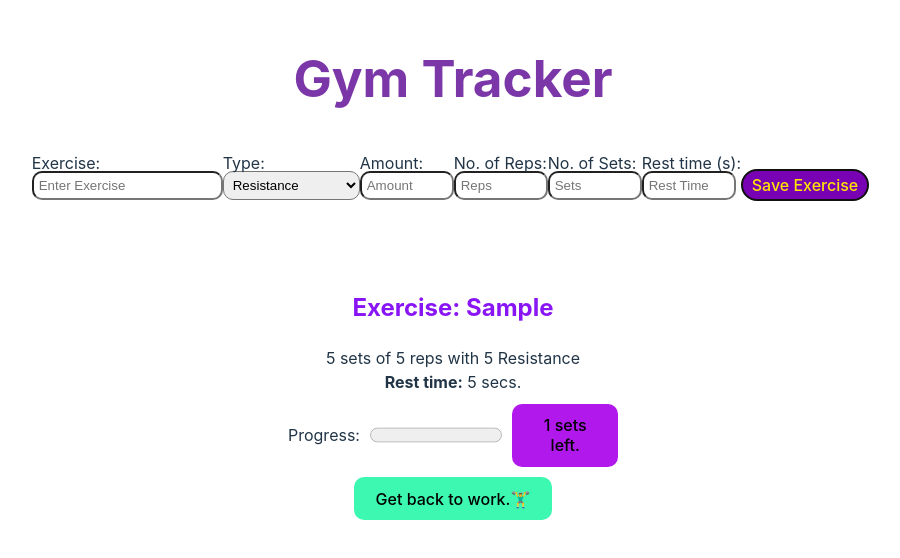
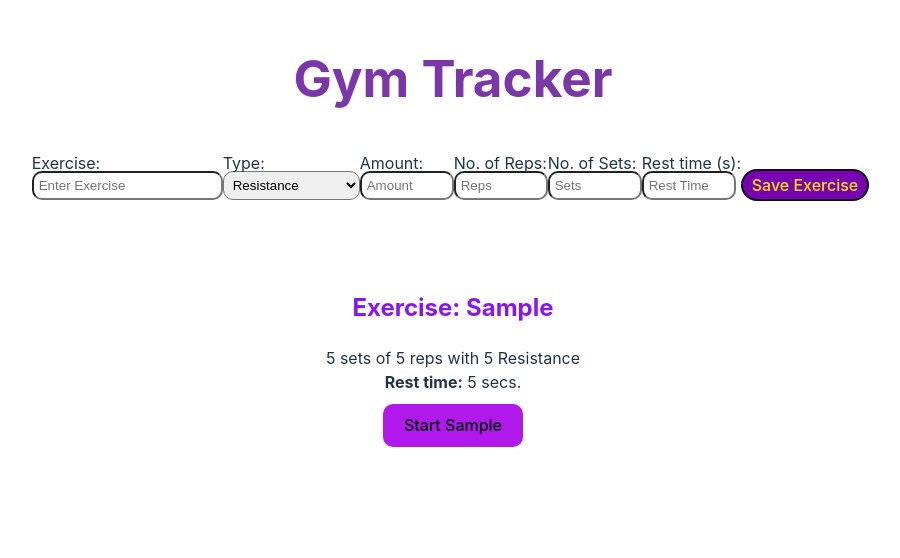
Before and after one commit to dav15jr/Gym-Tracker, a React (Vite) app: page / in a window 1280 px wide. Both pictures are taken after typing "Sample", "5", "5", "5", "5" into the empty fields and a click on the button "Save Exercise". Shown: the top 558 px of the page, without its empty margins (187-1087 px from the left). Built offline with nearby package versions, Linux system fonts and the light colour scheme.

Commit message:
Fixed functions to work with react upgrade.

```diff
--- a/src/components/Exercise.tsx
+++ b/src/components/Exercise.tsx
@@ -1,143 +1,107 @@
+import { useState} from 'react';
 import { ExerciseData } from '../types';
 
 // This component should have its own individual state...
 
 const Exercise = ({ workout }: { workout: ExerciseData } ) => {
+    const [excerciseStarted, setExcerciseStarted] = useState(false);
+    const [excerciseDone, setExcerciseDone] = useState(false);
+    const [timerDone, setTimerDone] = useState(false);
+    const [setDone, setSetDone] = useState(false);
+    const [restTime, setRestTime] = useState(workout.rest);
+    const [count, setCount] = useState(0);
+
+    const form = document.querySelector('form');
+    const formBtn = document.getElementById('formBtn');
 
 
-   const workFunctions = () => {
-        const startBtn = document.getElementById('startBtn')
-        const setBtn = document.getElementById('setBtn') as HTMLInputElement
-        const timerBtn = document.getElementById('timerBtn')
-        const infoDiv = document.getElementById('infoDiv')
-        const progressEle = document.getElementById('progressEle') as HTMLInputElement
-
-
-
-    // const progressBar = () => {    // create a progress bar and add it to its div element
-    //     progressEle.setAttribute("value", "0");
-    //     progressEle.setAttribute("max", `${sets}`);
-
-    //     document.getElementById(`${exeName}bar`).innerText = 'Progress:' ;
-    //     document.getElementById(`${exeName}bar`).appendChild(progressEle);
-    //     document.getElementById(`${exeName}bar`).appendChild(setBtn);
-    //   }
-
-  const showStartButton = () => {
-        startBtn.style.display = "initial";
-        startBtn.textContent = `Restart ${workout.exercise}`;
-        startBtn.addEventListener('click', resetExercise);
-      }
-
-  const showSetButton = () => {
-        const form = document.querySelector('form');
-        const formBtn = document.getElementById('formBtn');
+    const startExercise = () => {
+        setCount(0);
         formBtn.style.display = 'block';
         form.style.display = "none"
-        startBtn.style.display = "none";
-        setBtn.style.display = "block";
-        setBtn.textContent = `${count--} sets left.`
-        setBtn.addEventListener('click', countSets);
-        // progressBar();
-      }
+        setExcerciseStarted(true);
 
-      startBtn.addEventListener('click', showSetButton);
-
-  const toggleBtn = () => {
-        infoDiv.classList.toggle('exfin');
-        setBtn.classList.toggle('btnFin');
     }
 
     const resetExercise = () => {
-        startBtn.style.display = "none"
-        setBtn.disabled = false;
-        toggleBtn();
-        // progressBar();
+        setExcerciseDone(false);
+        setCount(0);
     }
-
-      let count = workout.sets;
 
     const countSets = () => {
         stopRest();
-        progressEle.value += 1;
+        startTime();
+        setCount((count) => count + 1);
 
-        if (count < 1) {
-          setBtn.textContent = `Done 💪`
-          count = workout.sets;
-          setBtn.disabled = true;
-          timerBtn.style.display = "none";
-          showStartButton();
-          toggleBtn();
-
+        if (workout.sets-count <= 1) {
+            setExcerciseDone(true);
+            setSetDone(false);
+            // setExcerciseStarted(false);
         } else {
-          setBtn.textContent = `${count--} sets left.`
-          timerBtn.style.display = "block";
-          timerBtn.textContent = `${restTime}'s rest left.`
-          timerBtn.addEventListener('click', stopRest);
-          startTime();
+            setSetDone(true);
+            setTimerDone(false);
+            setRestTime(workout.sets);
         }
     }
-
     let timer;
-    let restTime: number = workout.rest;
 
     const startTime = () =>{
      timer = setInterval(counter, 1000);
-        restTime = workout.rest;
-        timerBtn.textContent = `${restTime}'s rest left.`
-        timerBtn.classList.remove('restDone');
+        const rest = workout.rest;
+        setRestTime(rest);
+        setTimerDone(false);
     }
 
     const counter = () =>{
-        restTime--;
-        timerBtn.textContent = `${restTime}'s rest left.`
+      setRestTime((time) => {
 
-        if (restTime == 0){
-          stopRest();
-          timerBtn.classList.add('restDone');
-          timerBtn.textContent = `Get back to work.🏋️‍♂️`;
-        }
+              if (time <= 1) {
+                // clearInterval(timer);
+                setTimerDone(true);
+              } else return time - 1;
+            })
         }
     const stopRest = () => clearInterval(timer);
-    }
+
 
     return (
         <div className='exerciseDiv' id={`${workout.exercise}`}>
-            <div className='infoDiv' id={`${workout.exercise}info`} >
+            <div className={!excerciseDone ? 'infoDiv' : 'exfin'}
+                id={`${workout.exercise}info`} >
                 <h2>Exercise: {workout.exercise}</h2>
                 {workout.sets} sets of {workout.reps} reps{' '}
                 {workout.amount && `with ${workout.amount} ${workout.type}`} <br />
                 <span>Rest time:</span> {workout.rest} secs.
             </div>
-            <div className='progressDiv' id={`${workout.exercise}bar`}>
+            <div className='progressDiv' id={`${workout.exercise}bar`}
+                style={{ display: excerciseStarted ? 'inherit' : 'none' }}>
                 Progress:
                 <progress
                     className='progressEle'
                     id={`${workout.exercise}progress`}
-                    value="0" max={`${workout.sets}`}>
+                    value={`${count}`}
+                    max={`${workout.sets}`}>
                 </progress>
                 <button
-                    className='setBtn'
+                    className={!excerciseDone ? 'setBtn' : 'btnFin'}
                     id={`${workout.exercise}set`}
-                    style={{
-                        // To make this conditional do
-                        // display: variableName ? 'block' : 'none'
-                        display: 'block',
-                    }}
-                > 1 sets left.
+                    onClick = {countSets}
+                    >{!excerciseDone ? `${workout.sets-count} sets left.` : `Done 💪`}
                 </button>
             </div>
             <button
                 className='startBtn'
                 id={`${workout.exercise}start`}
-                style={{ display: 'none' }}
-                > Restart Press Ups
+                style={{display: excerciseStarted ? 'none' : 'initial' }}
+                onClick = {!excerciseDone ? startExercise : resetExercise}
+                > {!excerciseDone ? 'Start' : 'Restart' }{` ${workout.exercise}`}
             </button>
             <button
-                className='timerBtn'
+                className={!timerDone ? 'timerBtn': 'restDone'}
                 id={`${workout.exercise}timer`}
-                style={{ display: 'block' }}
-                 > Get back to work.🏋️‍♂️
+                style={{display: !setDone ? 'none' : 'initial' }}
+                onClick = {stopRest}
+                 >{!timerDone ? `${restTime}'s rest left.` : `Get back to work.🏋️‍♂️`}
             </button>
          </div>
     );
--- a/src/components/Form.tsx
+++ b/src/components/Form.tsx
@@ -11,24 +11,28 @@ export default function Form({
     // uncontrolled -> controlled component
     function handleChange(event) {
         const { name, value } = event.target;
-        setExerciseData((prevFormData) => {
+        setExerciseData((prevData) => {
             return {
-                ...prevFormData,
+                ...prevData,
                 [name]: value,
             };
         });
     }
+    const formBtn = document.getElementById('formBtn');
+    const form = document.querySelector('form');
 
     function handleSubmit(event) {
         event.preventDefault();
+
+        const json = JSON.stringify(exerciseData);   //Convert the object to a string and store it in the local storage
+        localStorage.setItem(`${exerciseData.exercise}`, json);
+
         setWorkoutPlan([...workoutPlan, exerciseData]);
 
         setExerciseData(defaultExerciseState);
         form.reset();
     }
 
-    const formBtn = document.getElementById('formBtn');
-    const form = document.querySelector('form');
 
     const hideForm = () => {
         if (form.style.display === 'none') {
@@ -43,7 +47,11 @@ export default function Form({
     return (
         <>
             <div className="inputs" id="inputs">
-                <button type="button" id="formBtn" onClick={hideForm} hidden>
+                <button
+                    type="button"
+                    id="formBtn"
+                    onClick={hideForm}
+                    hidden>
                     Add New Exercise
                 </button>
                 <form className="form" id="form" onSubmit={handleSubmit}>
--- a/src/components/Tool.tsx
+++ b/src/components/Tool.tsx
@@ -19,6 +19,7 @@ const Tool = () => {
     const [workoutPlan, setWorkoutPlan] = useState([]);
     // Check the console to see the workoutPlans being added as you submit the form
     console.log(workoutPlan);
+    console.log(exerciseData);
     return (
         <>
             <h1>Gym Tracker</h1>
```
Lines whose indentation alone changed are shown as unchanged.
